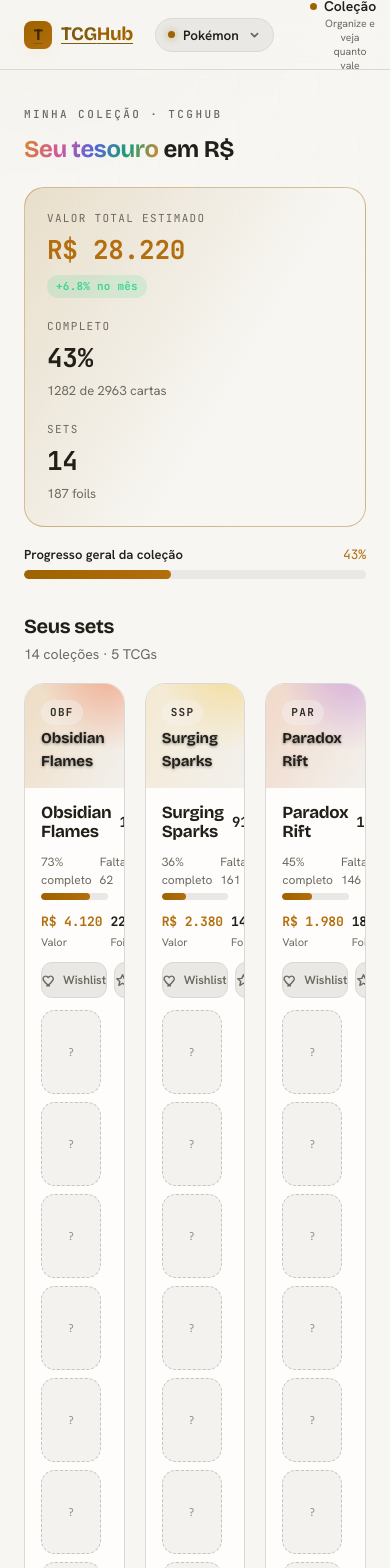
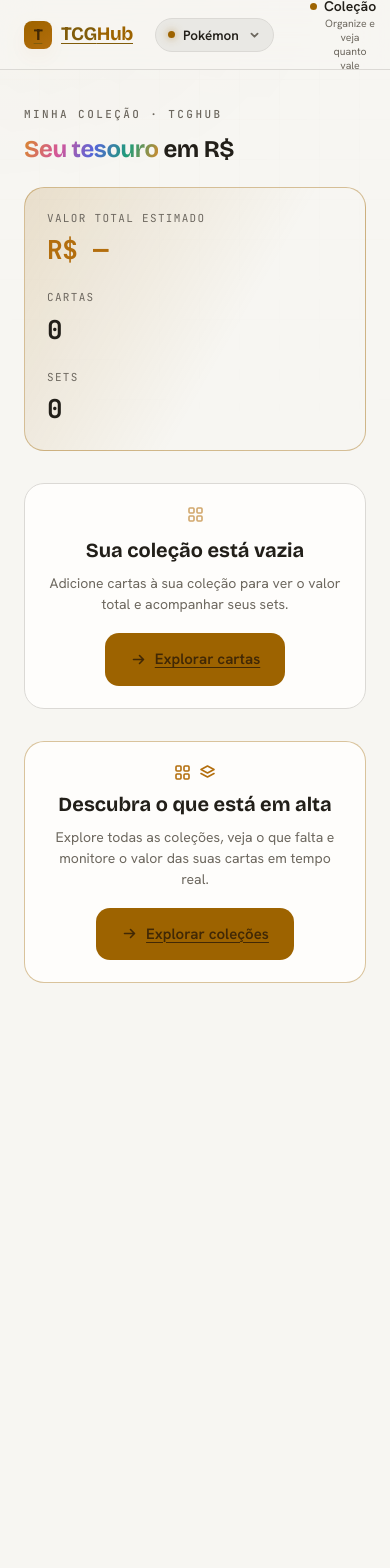
Before and after one commit to fernandafaria/tcghub, a Next.js app: page /colecao in a window 390 px wide. Shown: the top 1568 px of the page. After the commit the page ends 1073 px from the top, so only its background shows below. Built offline with nearby package versions, Linux system fonts and the light colour scheme.

Commit message:
Sprint 2: coleção com API real de valuation + localStorage

```diff
--- /dev/null
+++ b/src/app/api/collection/value/route.ts
@@ -0,0 +1,69 @@
+import { NextRequest, NextResponse } from "next/server";
+import { query } from "@/lib/db";
+
+interface ValuationRequest {
+  slugs: string[];
+}
+
+export async function POST(req: NextRequest) {
+  try {
+    const { slugs } = (await req.json()) as ValuationRequest;
+
+    if (!slugs || slugs.length === 0) {
+      return NextResponse.json({
+        totalValue: 0,
+        cardCount: 0,
+        sets: [],
+      });
+    }
+
+    // Get prices for all requested slugs
+    const result = await query(
+      `SELECT
+        c.slug AS card_slug,
+        c.name AS card_name,
+        c.set_code,
+        c.rarity,
+        c.color,
+        c.image_url,
+        p.price_brl_mid,
+        p.price_brl_low,
+        p.price_brl_high
+      FROM cards c
+      LEFT JOIN LATERAL (
+        SELECT *
+        FROM card_prices
+        WHERE card_prices.slug = c.slug
+        ORDER BY card_prices.price_date DESC
+        LIMIT 1
+      ) p ON true
+      WHERE c.slug = ANY($1)`,
+      [slugs]
+    );
+
+    const rows = result.rows;
+    const totalValue = rows.reduce((sum: number, r: any) => {
+      return sum + (r.price_brl_mid || r.price_brl_low || 0);
+    }, 0);
+
+    // Group by set_code
+    const setMap = new Map<string, { setCode: string; count: number; value: number }>();
+    for (const row of rows) {
+      const code = row.set_code || "unknown";
+      const existing = setMap.get(code) || { setCode: code, count: 0, value: 0 };
+      existing.count++;
+      existing.value += row.price_brl_mid || row.price_brl_low || 0;
+      setMap.set(code, existing);
+    }
+
+    return NextResponse.json({
+      totalValue: Math.round(totalValue * 100) / 100,
+      cardCount: rows.length,
+      matchedSlugs: rows.map((r: any) => r.card_slug),
+      sets: Array.from(setMap.values()).sort((a, b) => b.value - a.value),
+    });
+  } catch (err: any) {
+    console.error("/api/collection/value error:", err);
+    return NextResponse.json({ error: err.message }, { status: 500 });
+  }
+}
--- a/src/app/colecao/page.tsx
+++ b/src/app/colecao/page.tsx
@@ -1,12 +1,62 @@
 "use client";
 
-import { useState } from "react";
+import { useState, useEffect, useMemo } from "react";
 import Link from "next/link";
-import { COLLECTION_SETS, COLLECTION_SUMMARY } from "@/data";
 import { fmt0 } from "@/components/ui";
 import { IconHeart, IconStar, IconBell, IconArrow, IconGrid, IconLayers } from "@/components/icons";
 
-// ─── Ghost slots for missing cards ──────────────────────────────
+// ─── localStorage keys ──────────────────────────────────────────
+const STORAGE_KEY = "tcghub:colecao:slugs";
+
+function loadSlugs(): string[] {
+  if (typeof window === "undefined") return [];
+  try {
+    const raw = localStorage.getItem(STORAGE_KEY);
+    return raw ? JSON.parse(raw) : [];
+  } catch {
+    return [];
+  }
+}
+
+// ─── Valuation hook ──────────────────────────────────────────────
+interface ValuationData {
+  totalValue: number;
+  cardCount: number;
+  sets: { setCode: string; count: number; value: number }[];
+}
+
+function useCollectionValuation() {
+  const [data, setData] = useState<ValuationData | null>(null);
+  const [loading, setLoading] = useState(true);
+
+  useEffect(() => {
+    const slugs = loadSlugs();
+    if (slugs.length === 0) {
+      setData({ totalValue: 0, cardCount: 0, sets: [] });
+      setLoading(false);
+      return;
+    }
+
+    fetch("/api/collection/value", {
+      method: "POST",
+      headers: { "Content-Type": "application/json" },
+      body: JSON.stringify({ slugs }),
+    })
+      .then((r) => r.json())
+      .then((d) => {
+        setData(d);
+        setLoading(false);
+      })
+      .catch(() => {
+        setData(null);
+        setLoading(false);
+      });
+  }, []);
+
+  return { data, loading };
+}
+
+// ─── Ghost slots ────────────────────────────────────────────────
 function GhostSlots({ count }: { count: number }) {
   return (
     <div style={{ display: "flex", gap: 8, flexWrap: "wrap" }}>
@@ -28,216 +78,143 @@ function GhostSlots({ count }: { count: number }) {
 type ActionState = Record<string, { wish: boolean; fut: boolean; fol: boolean }>;
 
 export default function ColecaoPage() {
+  const { data, loading } = useCollectionValuation();
   const [actions, setActions] = useState<ActionState>({});
 
   const toggle = (code: string, key: "wish" | "fut" | "fol") => {
     setActions((prev) => ({
       ...prev,
-      [code]: {
-        ...prev[code],
-        [key]: !(prev[code]?.[key] ?? false),
-      },
+      [code]: { ...prev[code], [key]: !(prev[code]?.[key] ?? false) },
     }));
   };
 
   const isOn = (code: string, key: "wish" | "fut" | "fol") =>
     actions[code]?.[key] ?? false;
 
-  const totalOwned = COLLECTION_SETS.reduce((s, set) => s + set.owned, 0);
-  const totalCards = COLLECTION_SETS.reduce((s, set) => s + set.total, 0);
-  const completionPct = Math.round((totalOwned / totalCards) * 100);
-  const totalValue = COLLECTION_SUMMARY.totalValue;
+  const totalValue = data?.totalValue || 0;
+  const cardCount = data?.cardCount || 0;
+  const sets = data?.sets || [];
+
+  if (loading) {
+    return (
+      <div className="page">
+        <div className="wrap" style={{ textAlign: "center", paddingTop: 80 }}>
+          <h1 style={{ fontFamily: "var(--fdisplay)", fontSize: 28, fontWeight: 700 }}>
+            Carregando sua coleção...
+          </h1>
+          <p style={{ color: "var(--muted)", marginTop: 12 }}>
+            Calculando valores com dados reais de mercado
+          </p>
+        </div>
+      </div>
+    );
+  }
 
   return (
     <div className="page">
       <div className="wrap">
-        {/* ════════════════ HEADER ════════════════ */}
+        {/* HEADER */}
         <div style={{ marginBottom: 32 }}>
           <div className="eyebrow" style={{ marginBottom: 8 }}>
             Minha coleção · TCGHub
           </div>
-          <h1
-            style={{
-              fontFamily: "var(--fdisplay)",
-              fontSize: "clamp(24px, 3vw, 34px)",
-              fontWeight: 700,
-              letterSpacing: "-0.02em",
-              marginBottom: 20,
-            }}
-          >
+          <h1 style={{ fontFamily: "var(--fdisplay)", fontSize: "clamp(24px, 3vw, 34px)", fontWeight: 700, letterSpacing: "-0.02em", marginBottom: 20 }}>
             <span className="holo-text">Seu tesouro</span> em R$
           </h1>
 
-          {/* Stats row */}
-          <div
-            className="card card-pad"
-            style={{
-              display: "grid",
-              gridTemplateColumns: "repeat(auto-fit, minmax(180px, 1fr))",
-              gap: 20,
-              borderColor: "var(--gold-bd)",
-              background: "linear-gradient(120deg, var(--gold-bg), transparent 60%)",
-            }}
-          >
+          <div className="card card-pad" style={{ display: "grid", gridTemplateColumns: "repeat(auto-fit, minmax(180px, 1fr))", gap: 20, borderColor: "var(--gold-bd)", background: "linear-gradient(120deg, var(--gold-bg), transparent 60%)" }}>
             <div className="stat col" style={{ gap: 4 }}>
               <span className="k">Valor total estimado</span>
               <span className="mono" style={{ fontSize: 26, color: "var(--gold-2)", fontWeight: 700 }}>
-                {fmt0(totalValue)}
-              </span>
-              <span className="tag tag-up" style={{ marginTop: 2, alignSelf: "flex-start" }}>
-                +{COLLECTION_SUMMARY.monthChange}% no mês
+                {totalValue > 0 ? fmt0(totalValue) : "R$ —"}
               </span>
             </div>
             <div className="stat col" style={{ gap: 4 }}>
-              <span className="k">Completo</span>
-              <span className="mono" style={{ fontSize: 26, fontWeight: 700 }}>
-                {completionPct}%
-              </span>
-              <span style={{ fontSize: 13, color: "var(--muted)" }}>
-                {totalOwned} de {totalCards} cartas
-              </span>
+              <span className="k">Cartas</span>
+              <span className="mono" style={{ fontSize: 26, fontWeight: 700 }}>{cardCount}</span>
             </div>
             <div className="stat col" style={{ gap: 4 }}>
               <span className="k">Sets</span>
-              <span className="mono" style={{ fontSize: 26, fontWeight: 700 }}>
-                {COLLECTION_SETS.length}
-              </span>
-              <span style={{ fontSize: 13, color: "var(--muted)" }}>
-                {COLLECTION_SUMMARY.foilCount} foils
-              </span>
-            </div>
-          </div>
-
-          {/* Overall progress bar */}
-          <div style={{ marginTop: 18 }}>
-            <div className="row between" style={{ marginBottom: 6, gap: 8 }}>
-              <span style={{ fontSize: 13, fontWeight: 600 }}>
-                Progresso geral da coleção
-              </span>
-              <span className="mono" style={{ fontSize: 13, color: "var(--gold-2)" }}>
-                {completionPct}%
-              </span>
-            </div>
-            <div className="bar" style={{ height: 9 }}>
-              <i style={{ width: `${completionPct}%` }} />
+              <span className="mono" style={{ fontSize: 26, fontWeight: 700 }}>{sets.length}</span>
             </div>
           </div>
         </div>
 
-        {/* ════════════════ SETS GRID ════════════════ */}
+        {/* SETS */}
+        {sets.length > 0 ? (
+          <>
             <div className="sec-head" style={{ marginBottom: 18 }}>
               <div>
                 <h2>Seus sets</h2>
-            <div className="sub">{COLLECTION_SETS.length} coleções · 5 TCGs</div>
+                <div className="sub">{sets.length} coleções</div>
               </div>
             </div>
 
             <div className="setgrid" style={{ marginBottom: 40 }}>
-          {COLLECTION_SETS.map((set) => {
-            const setPct = Math.round((set.owned / set.total) * 100);
-            const missing = set.total - set.owned;
-
+              {sets.map((set) => {
                 return (
-              <div key={set.code} className="setcard" style={{ ["--sa" as string]: set.sa }}>
-                {/* Set head */}
+                  <div key={set.setCode} className="setcard" style={{ ["--sa" as string]: "var(--violet)" }}>
                     <div className="sc-head">
-                  <span className="sc-code">{set.code}</span>
-                  <span
-                    style={{
-                      fontFamily: "var(--fdisplay)",
-                      fontSize: 15,
-                      fontWeight: 700,
-                      letterSpacing: "-0.01em",
-                      color: "var(--text)",
-                      textShadow: "0 1px 3px rgba(0,0,0,.4)",
-                    }}
-                  >
-                    {set.name}
-                  </span>
+                      <span className="sc-code">{set.setCode}</span>
                     </div>
-
-                {/* Set body */}
                     <div className="sc-body">
                       <div className="row between" style={{ gap: 8 }}>
-                    <span className="sc-name">{set.name}</span>
-                    <span className="mono" style={{ fontSize: 14, fontWeight: 700 }}>
-                      {set.owned}/{set.total}
-                    </span>
+                        <span className="sc-name">{set.setCode}</span>
+                        <span className="mono" style={{ fontSize: 14, fontWeight: 700 }}>{set.count} cartas</span>
                       </div>
-
-                  {/* Progress */}
-                  <div>
-                    <div className="row between" style={{ marginBottom: 4, gap: 8 }}>
-                      <span style={{ fontSize: 12, color: "var(--muted)" }}>{setPct}% completo</span>
-                      <span style={{ fontSize: 12, color: "var(--muted)" }}>Faltam {missing}</span>
-                    </div>
-                    <div className="bar" style={{ height: 7 }}>
-                      <i style={{ width: `${setPct}%` }} />
+                      <div className="row between" style={{ gap: 8 }}>
+                        <div className="col" style={{ gap: 2 }}>
+                          <span className="mono" style={{ fontSize: 13, color: "var(--gold-2)", fontWeight: 600 }}>{fmt0(set.value)}</span>
+                          <span style={{ fontSize: 11, color: "var(--muted)" }}>Valor</span>
                         </div>
                       </div>
-
-                  {/* Stats */}
-                  <div className="row between" style={{ gap: 8 }}>
-                    <div className="col" style={{ gap: 2 }}>
-                      <span className="mono" style={{ fontSize: 13, color: "var(--gold-2)", fontWeight: 600 }}>
-                        {fmt0(set.value)}
-                      </span>
-                      <span style={{ fontSize: 11, color: "var(--muted)" }}>Valor</span>
-                    </div>
-                    <div className="col" style={{ gap: 2 }}>
-                      <span className="mono" style={{ fontSize: 13, fontWeight: 600 }}>
-                        {set.foil}
-                      </span>
-                      <span style={{ fontSize: 11, color: "var(--muted)" }}>Foils</span>
-                    </div>
-                  </div>
-
-                  {/* Quick actions */}
                       <div className="qa">
-                    <button
-                      className={isOn(set.code, "wish") ? "on wish" : ""}
-                      onClick={() => toggle(set.code, "wish")}
-                      title="Adicionar à lista de desejos"
-                    >
+                        <button className={isOn(set.setCode, "wish") ? "on wish" : ""} onClick={() => toggle(set.setCode, "wish")}>
                           <IconHeart className="ic" /> Wishlist
                         </button>
-                    <button
-                      className={isOn(set.code, "fut") ? "on fut" : ""}
-                      onClick={() => toggle(set.code, "fut")}
-                      title="Marcar para investimento futuro"
-                    >
+                        <button className={isOn(set.setCode, "fut") ? "on fut" : ""} onClick={() => toggle(set.setCode, "fut")}>
                           <IconStar className="ic" /> Futuro
                         </button>
-                    <button
-                      className={isOn(set.code, "fol") ? "on fol" : ""}
-                      onClick={() => toggle(set.code, "fol")}
-                      title="Acompanhar preço"
-                    >
+                        <button className={isOn(set.setCode, "fol") ? "on fol" : ""} onClick={() => toggle(set.setCode, "fol")}>
                           <IconBell className="ic" /> Track
                         </button>
                       </div>
-
-                  {/* Ghost slots */}
-                  {missing > 0 && <GhostSlots count={missing} />}
                     </div>
                   </div>
                 );
               })}
             </div>
+          </>
+        ) : (
+          <div className="card card-pad" style={{ textAlign: "center" }}>
+            <div style={{ maxWidth: 440, margin: "0 auto" }}>
+              <div className="row center" style={{ gap: 8, justifyContent: "center", marginBottom: 12, color: "var(--gold-2)", opacity: 0.6 }}>
+                <IconGrid />
+              </div>
+              <h3 style={{ fontFamily: "var(--fdisplay)", fontSize: 20, fontWeight: 700, marginBottom: 8 }}>
+                Sua coleção está vazia
+              </h3>
+              <p style={{ color: "var(--muted)", fontSize: 14, marginBottom: 18 }}>
+                Adicione cartas à sua coleção para ver o valor total e acompanhar seus sets.
+              </p>
+              <Link href="/explorar" className="btn btn-gold btn-lg">
+                <IconArrow /> Explorar cartas
+              </Link>
+            </div>
+          </div>
+        )}
 
-        {/* ════════════════ CTA ════════════════ */}
-        <div className="card card-pad" style={{ textAlign: "center", borderColor: "var(--gold-bd)" }}>
+        {/* CTA */}
+        <div className="card card-pad" style={{ textAlign: "center", borderColor: "var(--gold-bd)", marginTop: 32 }}>
           <div style={{ maxWidth: 480, margin: "0 auto" }}>
             <div className="row center" style={{ gap: 8, justifyContent: "center", marginBottom: 8, color: "var(--gold-2)" }}>
-              <IconGrid />
-              <IconLayers />
+              <IconGrid /><IconLayers />
             </div>
             <h3 style={{ fontFamily: "var(--fdisplay)", fontSize: 20, fontWeight: 700, marginBottom: 8 }}>
               Descubra o que está em alta
             </h3>
             <p style={{ color: "var(--muted)", fontSize: 14, marginBottom: 18 }}>
-              Explore todas as coleções, veja o que falta e monitore o valor das suas
-              cartas em tempo real.
+              Explore todas as coleções, veja o que falta e monitore o valor das suas cartas em tempo real.
             </p>
             <Link href="/colecoes" className="btn btn-gold btn-lg">
               <IconArrow /> Explorar coleções
```
Lines whose indentation alone changed are shown as unchanged.
